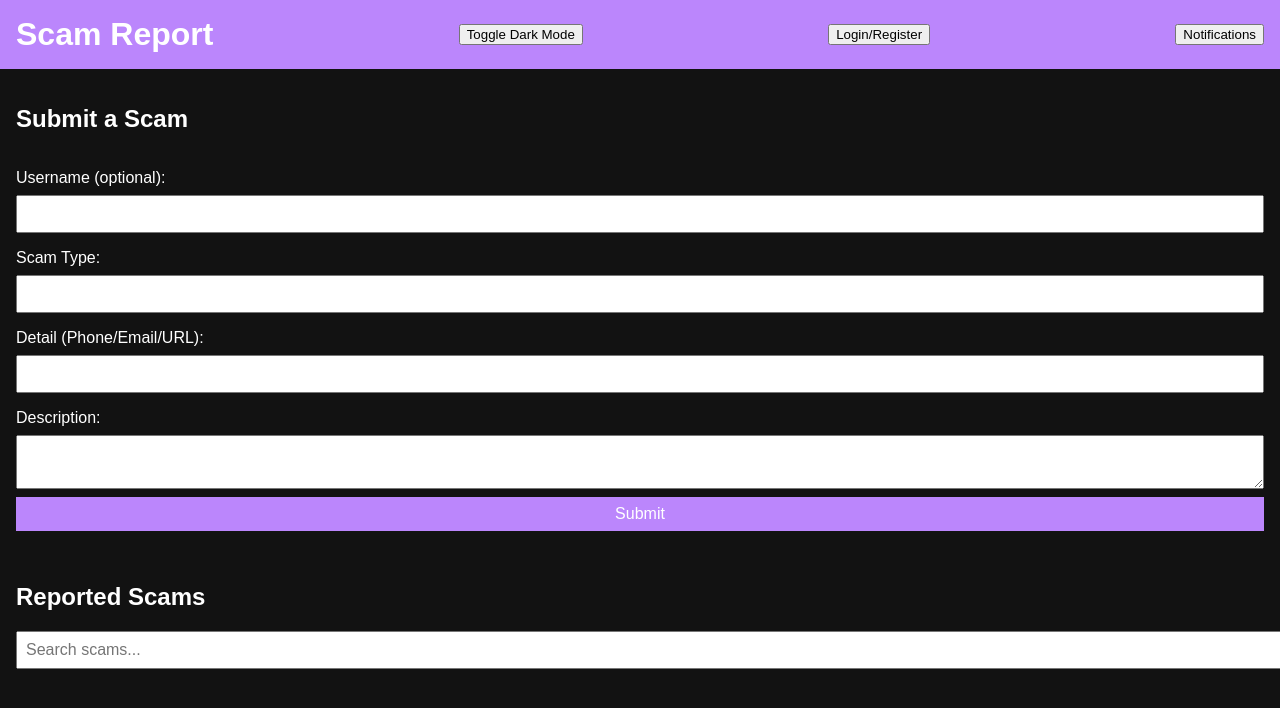
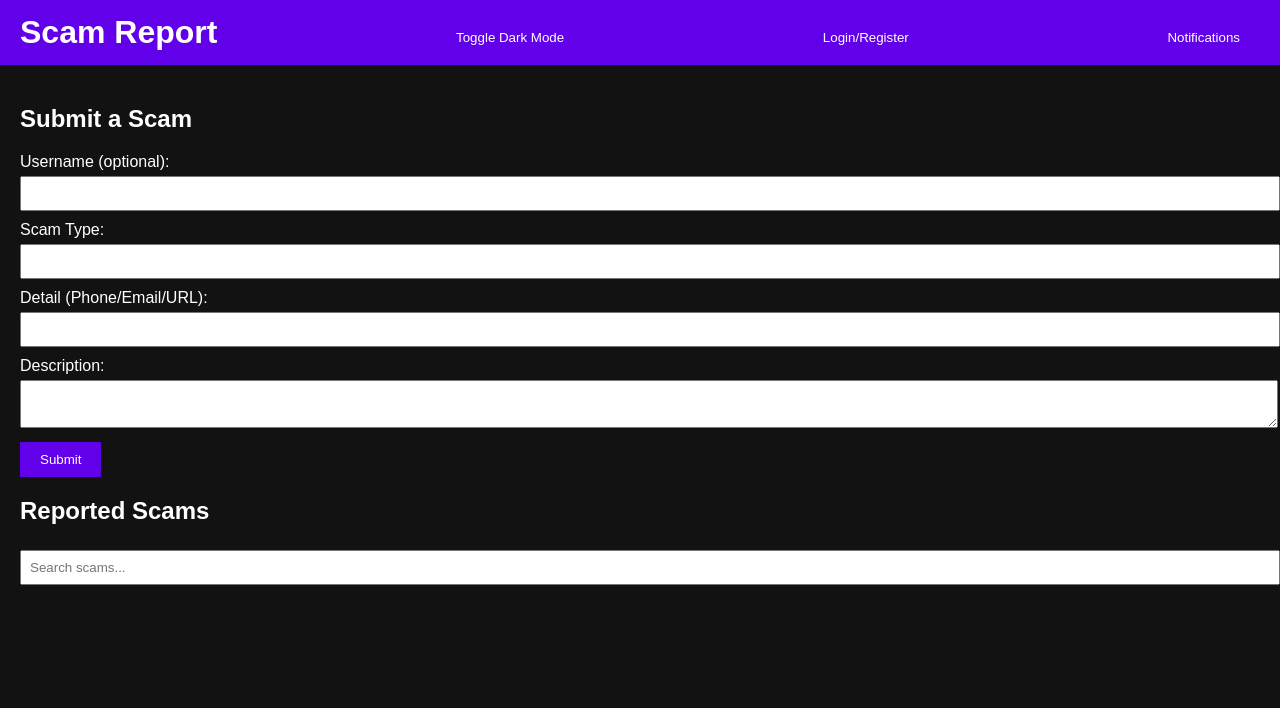
Before and after one commit to DevMikey123/isita.scam, a plain HTML site: page frontend/index.html in a window 1280 px wide. Both pictures are taken after a click on the button "Toggle Dark Mode". Drawn offline with Linux system fonts and the light colour scheme; no server answers.

Commit message:
Update styles.css

```diff
--- a/frontend/styles.css
+++ b/frontend/styles.css
@@ -1,121 +1,81 @@
 body {
     font-family: Arial, sans-serif;
-    background-color: #ffffff;
-    color: #000000;
-    transition: background-color 0.3s, color 0.3s;
+    background-color: #f0f0f0;
+    color: #333;
     margin: 0;
     padding: 0;
 }
 
+body.dark-mode {
+    background-color: #121212;
+    color: #ffffff;
+}
+
 header {
+    background-color: #6200ea;
+    color: white;
+    padding: 10px 20px;
     display: flex;
     justify-content: space-between;
     align-items: center;
-    padding: 1rem;
-    background-color: #6200ee;
-    color: #ffffff;
 }
 
 header h1 {
     margin: 0;
 }
 
-#submission-form, #scam-list {
-    padding: 1rem;
+header button {
+    background: none;
+    border: none;
+    color: white;
+    cursor: pointer;
+}
+
+main {
+    padding: 20px;
 }
 
 form {
-    display: flex;
-    flex-direction: column;
+    margin-bottom: 20px;
 }
 
-form label {
-    margin-top: 1rem;
+label {
+    display: block;
+    margin-top: 10px;
 }
 
-form input, form textarea, form select, form button {
-    margin-top: 0.5rem;
-    padding: 0.5rem;
-    font-size: 1rem;
+input, textarea {
+    width: 100%;
+    padding: 8px;
+    margin-top: 5px;
 }
 
-form button {
-    background-color: #6200ee;
-    color: #ffffff;
+button {
+    margin-top: 10px;
+    padding: 10px 20px;
+    background-color: #6200ea;
+    color: white;
     border: none;
     cursor: pointer;
 }
 
-form button:hover {
+button:hover {
     background-color: #3700b3;
 }
 
-#search {
-    margin-bottom: 1rem;
-    padding: 0.5rem;
-    font-size: 1rem;
-    width: 100%;
-}
-
-#results {
+ul {
     list-style-type: none;
     padding: 0;
 }
 
-#results li {
-    padding: 0.5rem;
-    border-bottom: 1px solid #ccc;
+li {
+    background-color: #ffffff;
+    margin-bottom: 10px;
+    padding: 10px;
+    border: 1px solid #ddd;
 }
 
-.dark-mode {
-    background-color: #121212;
+li.dark-mode {
+    background-color: #1e1e1e;
     color: #ffffff;
 }
-
-.dark-mode header {
-    background-color: #bb86fc;
-}
-
-.dark-mode form button {
-    background-color: #bb86fc;
-}
-
-.dark-mode form button:hover {
-    background-color: #3700b3;
-}
-
-/* Additional styles for login form and notifications */
-#login-form, #notification-center {
-    padding: 1rem;
-}
-
-#login-form form, #notification-center ul {
-    display: flex;
-    flex-direction: column;
-}
-
-#login-form form input, #login-form form button, #notification-center ul li {
-    margin-top: 0.5rem;
-    padding: 0.5rem;
-    font-size: 1rem;
-}
-
-#login-form form button, #notification-center ul li {
-    background-color: #6200ee;
-    color: #ffffff;
-    border: none;
-    cursor: pointer;
-}
-
-#login-form form button:hover, #notification-center ul li:hover {
-    background-color: #3700b3;
-}
-
-#login-form #show-register {
-    color: #6200ee;
-    cursor: pointer;
-}
-
-#login-form #show-register:hover {
-    color: #3700b3;
-}
```
